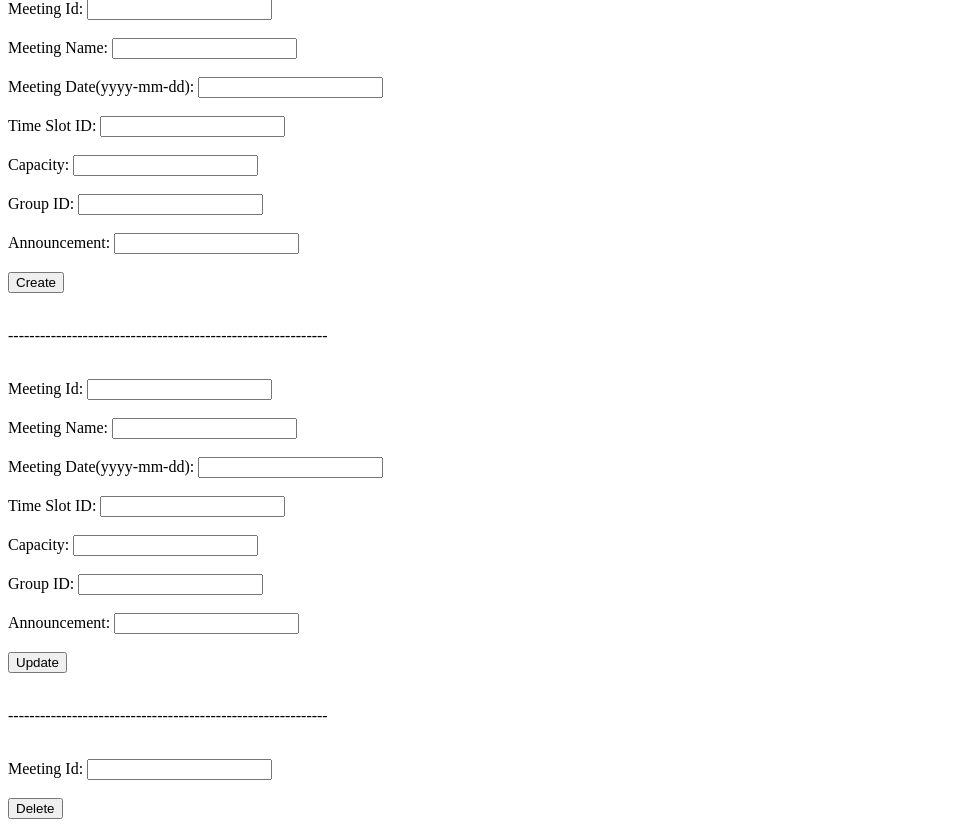
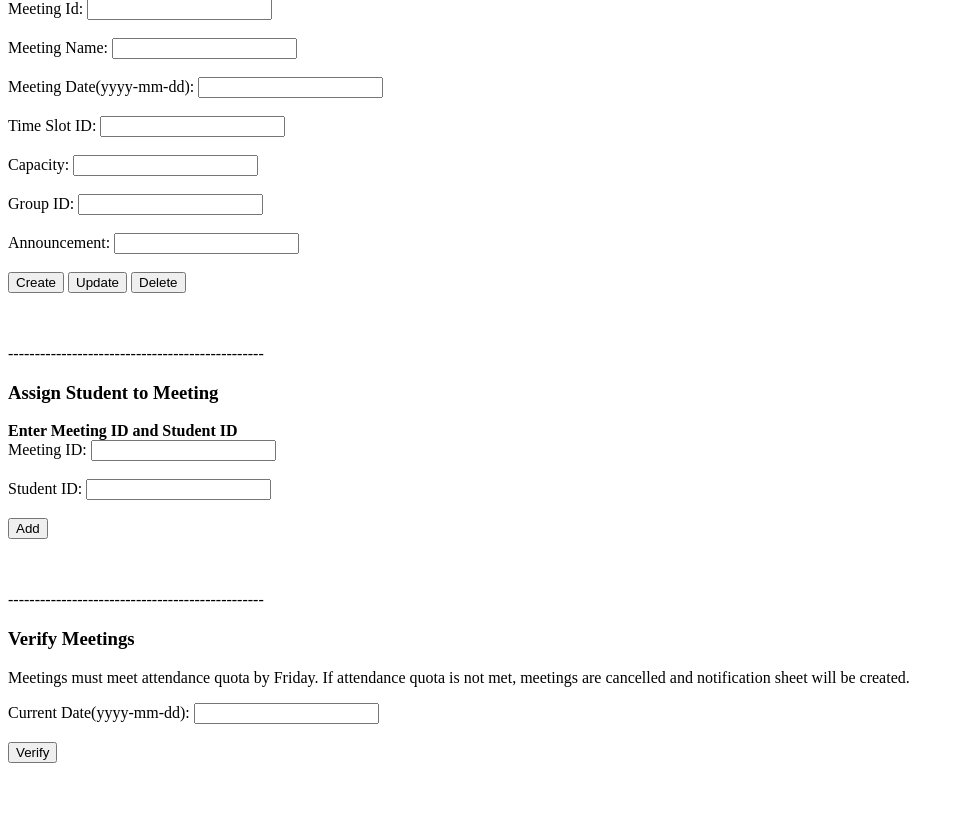
Before and after one commit to saltyseas69/Databse-II, a PHP site: page /Admin/meetings.php in a window 1280 px wide. Shown: the part 153-980 px from the top of the page, without its empty margins (0-964 px from the left). After the commit the page ends 916 px from the top, so only its background shows below. Run offline with PHP 8.4, Linux system fonts and the light colour scheme.

Commit message:
Admin: Meeting deletion / Add student to Meeting

```diff
--- a/Admin/materials.php
+++ b/Admin/materials.php
@@ -203,9 +203,9 @@ if(isset($_POST['delete'])) {
     if (empty($deleteMaterialId)) {
         echo "<br><br>Material ID required";
     } else {
-        $createQuery = "delete from material where material_id = " . $deleteMaterialId;
+        $deleteQuery = "delete from material where material_id = " . $deleteMaterialId;
         try {
-            $result = mysqli_query($dbConnection, $createQuery);
+            $result = mysqli_query($dbConnection, $deleteQuery);
         } catch (mysqli_sql_exception $e) {
             echo $e;
         }
--- a/Admin/meetings.php
+++ b/Admin/meetings.php
@@ -44,44 +44,42 @@
             <input type="text" id="announcement" name="announcement">
             <br><br>
             <input type="submit" name="create" value="Create">
-        </form>
-    </div>
-    <p><br>------------------------------------------------------------<br><br></p>
-    <div class="column">
-        <form action="" method="post">
-            <label for="id">Meeting Id: </label>
-            <input type="text" id="id" name="id">
-            <br><br>
-            <label for="name">Meeting Name: </label>
-            <input type="text" id="name" name="name">
-            <br><br>
-            <label for="date">Meeting Date(yyyy-mm-dd): </label>
-            <input type="text" id="date" name="date">
-            <br><br>
-            <label for="timeSlotId">Time Slot ID: </label>
-            <input type="text" id="timeSlotId" name="timeSlotId">
-            <br><br>
-            <label for="capacity">Capacity: </label>
-            <input type="text" id="capacity" name="capacity">
-            <br><br>
-            <label for="groupId">Group ID: </label>
-            <input type="text" id="groupId" name="groupId">
-            <br><br>
-            <label for="announcement">Announcement: </label>
-            <input type="text" id="announcement" name="announcement">
-            <br><br>
             <input type="submit" name="update" value="Update">
-        </form>
-    </div>
-    <p><br>------------------------------------------------------------<br><br></p>
-    <div class="column">
-        <form action="" method="post">
-            <label for="id">Meeting Id: </label>
-            <input type="text" id="id" name="id">
-            <br><br>
             <input type="submit" name="delete" value="Delete">
         </form>
     </div>
+</div>
+
+<br><br>
+<div>
+    <p>------------------------------------------------</p>
+    <h3>Assign Student to Meeting</h3>
+    <b>Enter Meeting ID and Student ID</b>
+
+    <form action="" method="post">
+        <label for="meetingID">Meeting ID: </label>
+        <input type="text" id="meetingID" name="meetingID">
+        <br><br>
+        <label for="studentID">Student ID: </label>
+        <input type="text" id="studentID" name="studentID">
+        <br><br>
+        <input type="submit" name="add" value="Add"/>
+    </form>
+</div>
+
+<br><br>
+<div>
+    <p>------------------------------------------------</p>
+    <h3>Verify Meetings</h3>
+    <p>Meetings must meet attendance quota by Friday.  If attendance quota is not met, meetings are cancelled and notification
+    sheet will be created.</p>
+
+    <form action="" method="post">
+        <label for="date">Current Date(yyyy-mm-dd): </label>
+        <input type="text" id="verificationDate" name="verificationDate">
+        <br><br>
+        <input type="submit" name="verify" value="Verify">
+    </form>
 </div>
 
 <?php
@@ -235,6 +233,97 @@ if(isset($_POST['delete'])) {
     }
 }
 
+if(isset($_POST['verify'])) {
+    $verificationDate = date_create($_POST['verificationDate']);
+
+    $weekendDate = date_add($verificationDate, date_interval_create_from_date_string("2 days"));
+
+    // Query DB for all meetings
+    $verifyQuery = "select * from meetings";
+    $verifyResult = mysqli_query($dbConnection, $verifyQuery);
+
+    if (mysqli_num_rows($verifyResult) > 0) {
+        while ($verifyRow = mysqli_fetch_assoc($verifyResult)) {
+            $meetingDate = date_create($verifyRow['date']);
+
+            // Check if meeting is within verification window, if so verify attendance
+            if ($meetingDate < $weekendDate) {
+                $verifyMeetingId = $verifyRow['meeting_id'];
+                //Query enroll with meetingId to determine # of students in attendance
+                $enrollQuery = "select count(*) as attendance from enroll where meeting_id = " . $verifyMeetingId;
+                $enrollResult = mysqli_query($dbConnection, $enrollQuery);
+
+                // Determine if attendance is < 3, if so remove meeting and create notification file
+                $enrollRow = mysqli_fetch_assoc($enrollResult);
+                if ($enrollRow['attendance'] < 3) {
+                    // Grab userIds from Meeting
+                    $userIdQuery = "select student_id from enroll where meeting_id = " . $verifyMeetingId;
+                    $userIdResult = mysqli_query($dbConnection, $userIdQuery);
+                    if (mysqli_num_rows($userIdResult) > 0) {
+                        while ($userIdRow = mysqli_fetch_assoc($userIdResult)) {
+                            $userId = $userIdRow['student_id'];
+
+                            // Query Users for Name / email, concat to notification file
+                            $notificationListQuery = "select * from users where id = " . $userId;
+                            $notificationListResult = mysqli_query($dbConnection, $notificationListQuery);
+
+                            if (mysqli_num_rows($notificationListResult) > 0) {
+                                $notificationRow = mysqli_fetch_assoc($notificationListResult);
+                                $fileName = "../Notifications/" . $verificationDate->format('y-m-d') . "_NotifyList.txt";
+
+                                $myfile = fopen($fileName, "w");
+                                $toNotify = "Name: " . $notificationRow['name'] . "    Email: " . $notificationRow['email'];
+                                fwrite($myfile, $toNotify);
+                                fclose($myfile);
+                            } else {
+                                echo "Unexpected error: student does not exist in users table";
+                            }
+                        }
+                    } else {
+                        echo "Unexpected error: No students ids associated with enrolled tuple.";
+                    }
+                }
+                // Remove meeting
+                $deleteQuery = "delete from enroll where meeting_id  = " . $verifyRow['meeting_id'];
+                try {
+                    $result = mysqli_query($dbConnection, $deleteQuery);
+                } catch (mysqli_sql_exception $e) {
+                    echo $e;
+                }
+                $deleteQuery = "delete from meetings where meeting_id  = " . $verifyRow['meeting_id'];
+                try {
+                    $result = mysqli_query($dbConnection, $deleteQuery);
+                } catch (mysqli_sql_exception $e) {
+                    echo $e;
+                }
+                echo "Removed Meeting, affected Enroll and Meeting tables.";
+            }
+        }
+    } else {
+        echo "No meetings within DB.";
+    }
+}
+
+if(isset($_POST['add'])) {
+    $meetingID = $_POST['meetingID'];
+    $studentID = $_POST['studentID'];
+    if (empty($meetingID)) {
+        echo "<br><br>Input valid Meeting ID";
+    } else {
+        $addQuery = 'insert into enroll values (' .
+            $meetingID . ', '. $studentID .')';
+        try {
+            $result = mysqli_query($dbConnection, $addQuery);
+        } catch (mysqli_sql_exception $e) {
+            echo $e;
+        } finally {
+            if ($result) {
+                echo "<br><br>Student Added to meeting";
+            }
+        }
+    }
+}
+
 ?>
 </body>
 </html>
--- /dev/null
+++ b/Notifications/23-01-08_NotifyList.txt
@@ -0,0 +1 @@
+Name: Peter Parker    Email: peterparker@student.gmail.com
```
Also changed, not shown: index.php (+0 -13 lines), register.php (+0 -13 lines).
